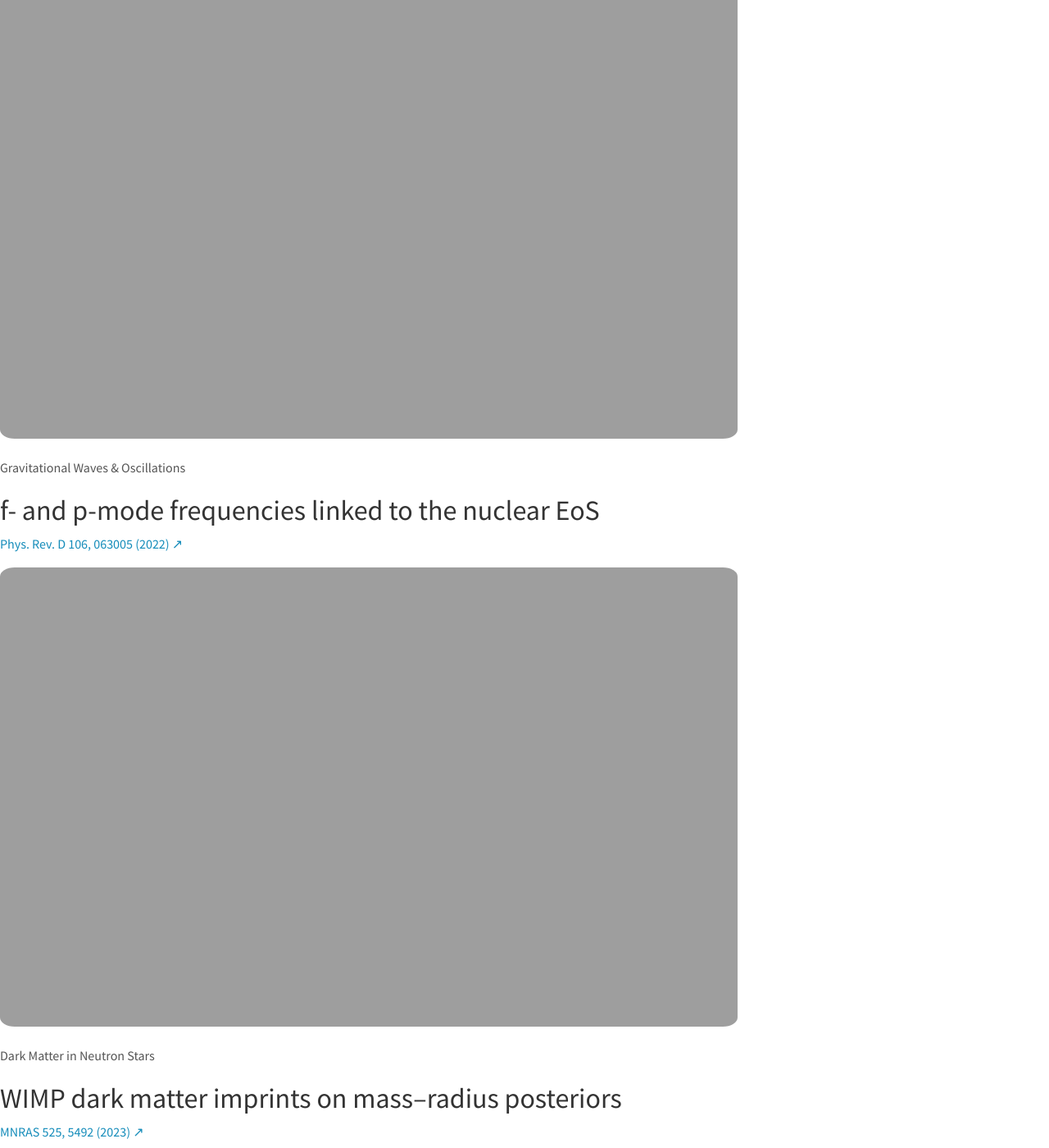
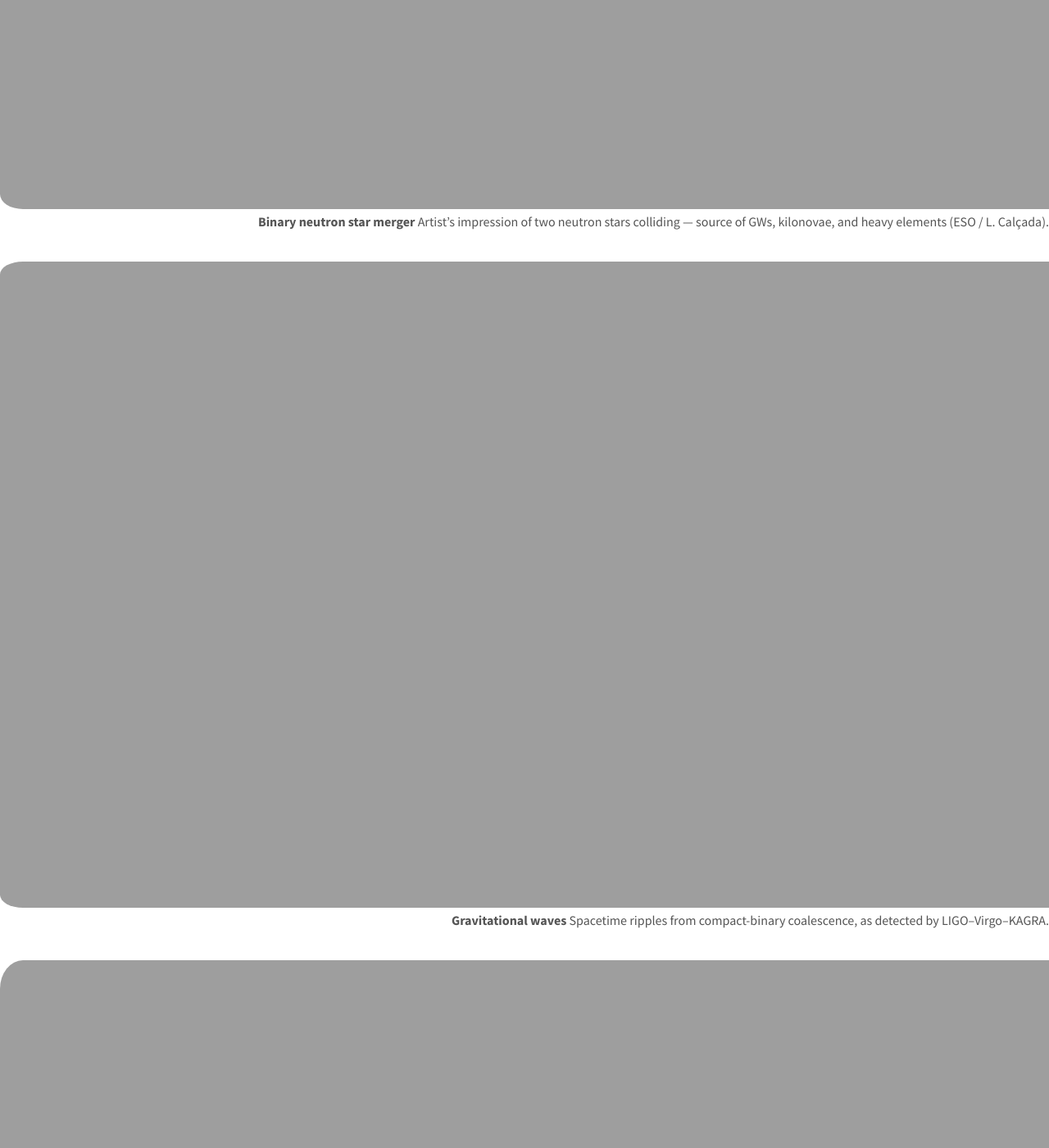
Before and after one commit to bharatiop/bharatiop.github.io, a Jekyll site: the page built from _pages/home.md, in a window 1280 px wide and 1400 px high, scrolled down 2332 px. Shown: the whole window at 82% size. Built offline with Jekyll 4.4.1, drawn with Linux system fonts in a browser that asks for light colours; some of the changed text lies outside the part shown.

Commit message:
Add files via upload

```diff
--- a/_pages/home.md
+++ b/_pages/home.md
@@ -5,109 +5,6 @@ excerpt: "Nuclear Astrophysics & Physics Lab @ NIT Rourkela"
 sitemap: true
 permalink: /
 ---
-
-<!-- FULL-WIDTH IMAGE SLIDER (ICTS-style) -->
-<section class="pub-slider" id="pubSlider" aria-label="Featured publication figures" aria-roledescription="carousel">
-  <div class="pub-slider-viewport">
-    <div class="pub-slider-track" id="pubSliderTrack">
-
-      <article class="pub-slide is-active" data-index="0">
-        <div class="pub-slide-media">
-          <img src="{{ site.url }}{{ site.baseurl }}/images/focus/eos_tidal.png" alt="Tidal deformability Λ1–Λ2 for G3 and IOPB-I equations of state" width="900" height="560">
-        </div>
-        <div class="pub-slide-caption">
-          <span class="pub-slide-tag">Equation of State</span>
-          <h2>Relativistic mean-field EoS constrained by GW170817</h2>
-          <a class="pub-slide-link" href="https://journals.aps.org/prc/abstract/10.1103/PhysRevC.97.045806" target="_blank" rel="noopener">Phys. Rev. C 97, 045806 (2018) ↗</a>
-        </div>
-      </article>
-
-      <article class="pub-slide" data-index="1">
-        <div class="pub-slide-media">
-          <img src="{{ site.url }}{{ site.baseurl }}/images/focus/eos_mr.png" alt="Mass–radius curves with GW170817 and pulsar constraints" width="900" height="560">
-        </div>
-        <div class="pub-slide-caption">
-          <span class="pub-slide-tag">Equation of State</span>
-          <h2>Mass–radius relation of neutron stars</h2>
-          <a class="pub-slide-link" href="https://journals.aps.org/prd/abstract/10.1103/PhysRevD.99.123026" target="_blank" rel="noopener">Phys. Rev. D 99, 123026 (2019) ↗</a>
-        </div>
-      </article>
-
-      <article class="pub-slide" data-index="2">
-        <div class="pub-slide-media">
-          <img src="{{ site.url }}{{ site.baseurl }}/images/focus/hyperons_delta.png" alt="Effective mass of nucleons and delta baryons" width="900" height="560">
-        </div>
-        <div class="pub-slide-caption">
-          <span class="pub-slide-tag">Hyperons &amp; Exotic Matter</span>
-          <h2>Impact of Δ-baryons on dense nuclear matter</h2>
-          <a class="pub-slide-link" href="https://doi.org/10.1088/1475-7516/2024/04/065" target="_blank" rel="noopener">JCAP 04, 065 (2024) ↗</a>
-        </div>
-      </article>
-
-      <article class="pub-slide" data-index="3">
-        <div class="pub-slide-media">
-          <img src="{{ site.url }}{{ site.baseurl }}/images/focus/gw_fmode.png" alt="Correlation matrix of f- and p-mode frequencies with nuclear parameters" width="900" height="560">
-        </div>
-        <div class="pub-slide-caption">
-          <span class="pub-slide-tag">Gravitational Waves &amp; Oscillations</span>
-          <h2>f- and p-mode frequencies linked to the nuclear EoS</h2>
-          <a class="pub-slide-link" href="https://journals.aps.org/prd/abstract/10.1103/PhysRevD.106.063005" target="_blank" rel="noopener">Phys. Rev. D 106, 063005 (2022) ↗</a>
-        </div>
-      </article>
-
-      <article class="pub-slide" data-index="4">
-        <div class="pub-slide-media">
-          <img src="{{ site.url }}{{ site.baseurl }}/images/focus/dm_posterior.jpeg" alt="Mass–radius posteriors for dark matter admixed neutron stars" width="900" height="560">
-        </div>
-        <div class="pub-slide-caption">
-          <span class="pub-slide-tag">Dark Matter in Neutron Stars</span>
-          <h2>WIMP dark matter imprints on mass–radius posteriors</h2>
-          <a class="pub-slide-link" href="https://doi.org/10.1093/mnras/stad2628" target="_blank" rel="noopener">MNRAS 525, 5492 (2023) ↗</a>
-        </div>
-      </article>
-
-      <article class="pub-slide" data-index="5">
-        <div class="pub-slide-media">
-          <img src="{{ site.url }}{{ site.baseurl }}/images/focus/thermal_neutrino.png" alt="Neutrino emissivity at finite temperature" width="900" height="560">
-        </div>
-        <div class="pub-slide-caption">
-          <span class="pub-slide-tag">Thermal Evolution</span>
-          <h2>Neutrino emissivity and cooling of warm dense matter</h2>
-          <a class="pub-slide-link" href="https://doi.org/10.1140/epjc/s10052-020-8353-4" target="_blank" rel="noopener">Eur. Phys. J. C 80, 775 (2020) ↗</a>
-        </div>
-      </article>
-
-      <article class="pub-slide" data-index="6">
-        <div class="pub-slide-media">
-          <img src="{{ site.url }}{{ site.baseurl }}/images/focus/mm_moi.png" alt="Moment of inertia constraints from GW170817" width="900" height="560">
-        </div>
-        <div class="pub-slide-caption">
-          <span class="pub-slide-tag">Multi-Messenger Astrophysics</span>
-          <h2>Moment of inertia of PSR J0737−3039A from GW170817</h2>
-          <a class="pub-slide-link" href="https://iopscience.iop.org/article/10.3847/2041-8213/aaee76" target="_blank" rel="noopener">ApJ Lett. 868, L22 (2018) ↗</a>
-        </div>
-      </article>
-
-      <article class="pub-slide" data-index="7">
-        <div class="pub-slide-media">
-          <img src="{{ site.url }}{{ site.baseurl }}/images/focus/mm_tidal.png" alt="Tidal Love number with and without hyperons" width="900" height="560">
-        </div>
-        <div class="pub-slide-caption">
-          <span class="pub-slide-tag">Multi-Messenger Astrophysics</span>
-          <h2>Tidal deformability of neutron and hyperon stars</h2>
-          <a class="pub-slide-link" href="https://doi.org/10.1103/PhysRevC.95.015801" target="_blank" rel="noopener">Phys. Rev. C 95, 015801 (2017) ↗</a>
-        </div>
-      </article>
-
-    </div>
-  </div>
-
-  <button type="button" class="pub-slider-btn pub-slider-prev" id="pubSliderPrev" aria-label="Previous slide">‹</button>
-  <button type="button" class="pub-slider-btn pub-slider-next" id="pubSliderNext" aria-label="Next slide">›</button>
-
-  <div class="pub-slider-dots" id="pubSliderDots" role="tablist" aria-label="Slide controls"></div>
-  <div class="pub-slider-progress" aria-hidden="true"><span id="pubSliderProgress"></span></div>
-</section>
 
 <!-- HERO -->
 <section aria-label="Introduction">
@@ -136,6 +33,81 @@ permalink: /
 
       {% include datetime-widget.html %}
     </div>
+  </div>
+</section>
+
+<!-- OBSERVATIONAL IMAGE MOSAIC -->
+<section class="obs-section" aria-label="Observational science">
+  <div class="obs-inner">
+    <div class="section-header">
+      <span class="eyebrow">Multi-Messenger Universe</span>
+      <h2 class="section-title">What the sky tells us</h2>
+      <p class="obs-lead">Binary neutron star mergers, gravitational waves, and compact-object observations that guide our theory work.</p>
+    </div>
+
+    <div class="obs-grid">
+      <figure class="obs-card obs-card-wide">
+        <img src="{{ site.url }}{{ site.baseurl }}/images/observational/bns_merger.jpg"
+             alt="Artist’s impression of two neutron stars merging"
+             loading="lazy" width="1400" height="916">
+        <figcaption>
+          <strong>Binary neutron star merger</strong>
+          <span>Artist’s impression of two neutron stars colliding — source of GWs, kilonovae, and heavy elements (ESO / L. Calçada).</span>
+        </figcaption>
+      </figure>
+
+      <figure class="obs-card">
+        <img src="{{ site.url }}{{ site.baseurl }}/images/observational/gravitational_waves.jpg"
+             alt="Artist’s impression of gravitational waves from a compact binary"
+             loading="lazy" width="1400" height="788">
+        <figcaption>
+          <strong>Gravitational waves</strong>
+          <span>Spacetime ripples from compact-binary coalescence, as detected by LIGO–Virgo–KAGRA.</span>
+        </figcaption>
+      </figure>
+
+      <figure class="obs-card">
+        <img src="{{ site.url }}{{ site.baseurl }}/images/observational/gw_strain.jpg"
+             alt="GW150914 gravitational-wave strain measurements from LIGO"
+             loading="lazy" width="1400" height="1750">
+        <figcaption>
+          <strong>LIGO strain signal</strong>
+          <span>Measured gravitational-wave strain from a compact binary merger (LIGO / Caltech / MIT).</span>
+        </figcaption>
+      </figure>
+
+      <figure class="obs-card">
+        <img src="{{ site.url }}{{ site.baseurl }}/images/observational/bns_collision.jpg"
+             alt="NASA illustration of neutron stars ripping each other apart"
+             loading="lazy" width="1280" height="1024">
+        <figcaption>
+          <strong>Neutron star collision</strong>
+          <span>Dynamical disruption and black-hole formation after a BNS merger (NASA GSFC).</span>
+        </figcaption>
+      </figure>
+
+      <figure class="obs-card">
+        <img src="{{ site.url }}{{ site.baseurl }}/images/observational/ligo_hanford.jpg"
+             alt="Aerial view of the LIGO Hanford Observatory"
+             loading="lazy" width="1400" height="933">
+        <figcaption>
+          <strong>LIGO Hanford</strong>
+          <span>One of the laser-interferometer detectors that listen for gravitational waves (LIGO Laboratory).</span>
+        </figcaption>
+      </figure>
+
+      <figure class="obs-card">
+        <img src="{{ site.url }}{{ site.baseurl }}/images/observational/ns_structure.jpg"
+             alt="Cross-section illustration of a neutron star interior"
+             loading="lazy" width="1280" height="1024">
+        <figcaption>
+          <strong>Neutron star interior</strong>
+          <span>Schematic structure of dense matter from crust to core — the regime our EoS models probe.</span>
+        </figcaption>
+      </figure>
+    </div>
+
+    <p class="obs-credit">Image credits: ESO / L. Calçada; NASA Goddard; LIGO Laboratory / Caltech / MIT. Used for educational purposes.</p>
   </div>
 </section>
 
```
